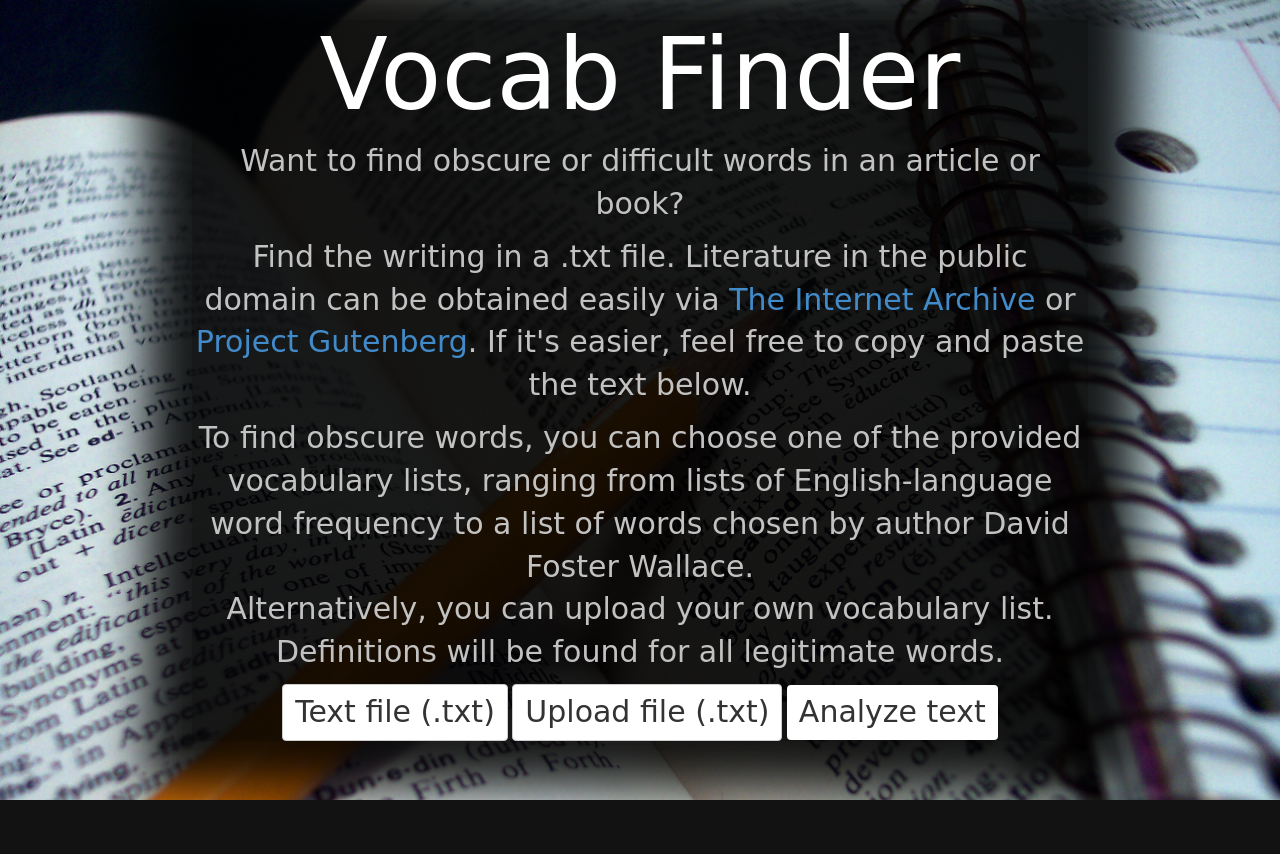
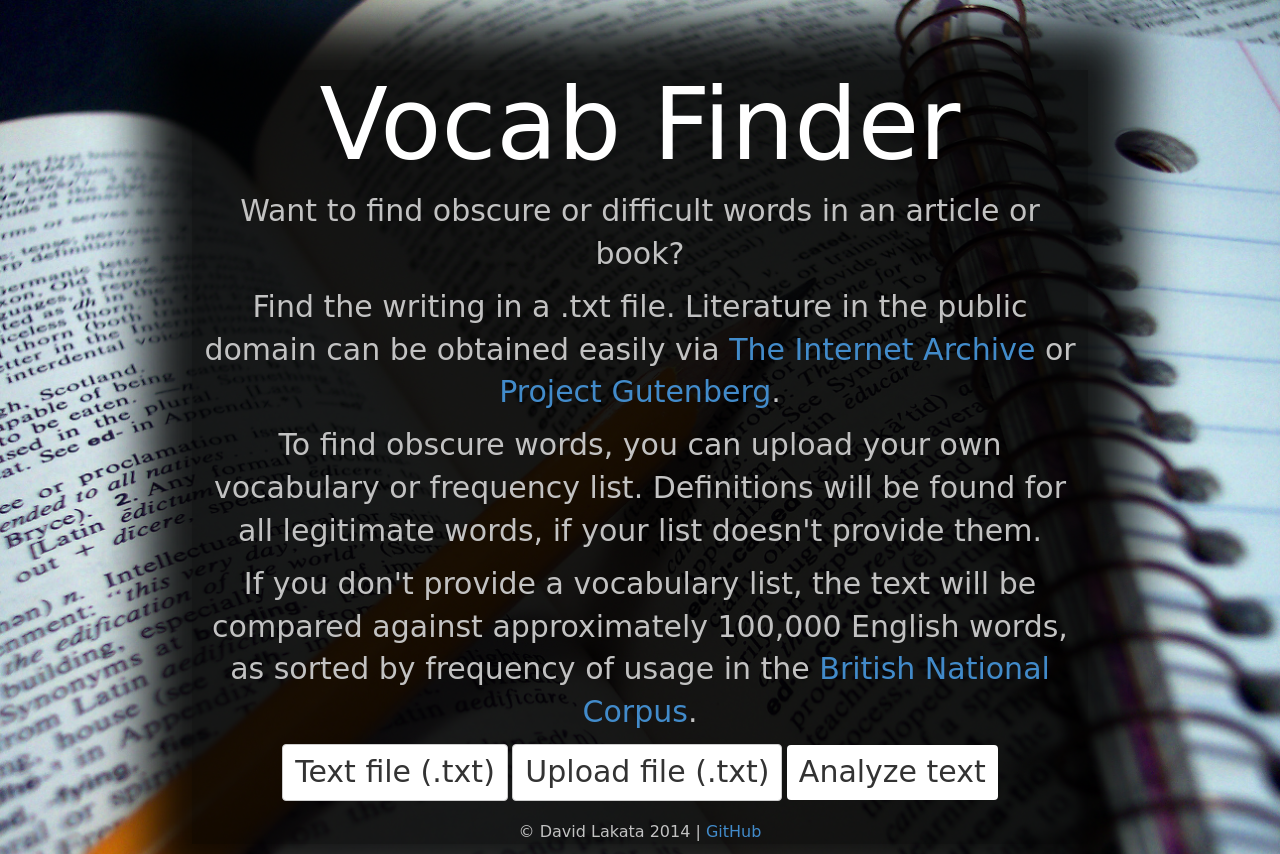
Before and after one commit to dlakata/VocabFinder, a Flask app: page / in a window 1280 px wide. Before the commit the page ends 800 px from the top, so only its background shows below. Run offline with Flask 2, Linux system fonts and the light colour scheme; some libraries are stand-ins or nearby versions; some web fonts are replaced.

Commit message:
Cleaned up presentation

```diff
--- a/static/css/specific.css
+++ b/static/css/specific.css
@@ -13,12 +13,21 @@ p {
 	color: #C2C2C2;
 }
 
+.author > p {
+	font-size: 16px;
+}
+
 th {
 	text-align: center;
 }
 
 h1 {
 	font-size: 100px;
+	color: #FFFFFF;
+}
+
+h2 {
+	font-size: 40px;
 	color: #FFFFFF;
 }
 
@@ -44,7 +53,7 @@ button[type="submit"] {
 .content {
 	background: rgba(0,0,0,0.9);
 	width: 70%;
-	margin: 0 auto;
+	margin: 70px auto 0px;
 	-webkit-box-shadow: 0 0px 10px 10px rgba(0, 0, 0, 0.9);
 	-moz-box-shadow: 0 0px 10px 10px rgba(0, 0, 0, 0.9);
 	box-shadow: 0 0px 50px 50px rgba(0, 0, 0, 0.9);
--- a/templates/index.html
+++ b/templates/index.html
@@ -2,13 +2,13 @@
 {% block body %}
     <p>Want to find obscure or difficult words in an article or book?</p>
     <p>Find the writing in a .txt file. Literature in the public domain can be
-    obtained easily via <a href="//archive.org/">The Internet Archive</a> or
-    <a href="//www.gutenberg.org/">Project Gutenberg</a>. If it's easier, feel free
-    to copy and paste the text below.</p>
-    <p>To find obscure words, you can choose one of the provided vocabulary lists, ranging
-    from lists of English-language word frequency to a list of words chosen by author David
-    Foster Wallace.<br> Alternatively, you can upload your own vocabulary list. Definitions
-    will be found for all legitimate words.
+    obtained easily via <a target="blank" href="//archive.org/">The Internet Archive</a> or
+    <a target="blank" href="//www.gutenberg.org/">Project Gutenberg</a>.</p>
+    <p>To find obscure words, you can upload your own vocabulary or frequency list. Definitions
+    will be found for all legitimate words, if your list doesn't provide them.</p>
+    <p>If you don't provide a vocabulary list, the text will be compared against
+    approximately 100,000 English words, as sorted by frequency of usage in the <a
+    href="//www.natcorp.ox.ac.uk/"target="blank" >British National Corpus</a>.</p>
     <form enctype="multipart/form-data" action="/" method="POST">
         <input type="file" name="book" title="Text file (.txt)" data-filename-placement="inside">
         <input type="file" name="vocab" title="Upload file (.txt)" data-filename-placement="inside">
--- a/templates/layout.html
+++ b/templates/layout.html
@@ -21,6 +21,10 @@
             <h1><a href="/">Vocab Finder</a></h1>
     {% block body %}
     {% endblock %}
+        <br>
+        <div class="author">
+            <p>&copy; David Lakata 2014 | <a target="blank" href="//github.com/dlakata/VocabFinder">GitHub</a></p>
+        </div>
         </div>
     <script src="https://ajax.googleapis.com/ajax/libs/jquery/1.11.1/jquery.min.js"></script>
     <script src="../static/js/bootstrap.min.js"></script>
--- a/templates/results.html
+++ b/templates/results.html
@@ -1,6 +1,6 @@
 {% extends 'layout.html' %}
 {% block body %}
-    <p>The Words</p>
+    <h2>The Words</h2>
     <div class="scroll">
         <table class="table table-condensed table-responsive">
             <thead>
--- a/vocabFinder.py
+++ b/vocabFinder.py
@@ -8,6 +8,10 @@ app = Flask(__name__)
 @app.route('/')
 def index():
     return render_template("index.html")
+
+@app.route('/about')
+def about():
+    return render_template("about.html")
 
 @app.route('/', methods=['POST'])
 def getData():
```
Also changed, not shown: templates/about.html (added, +11 -0 lines).
